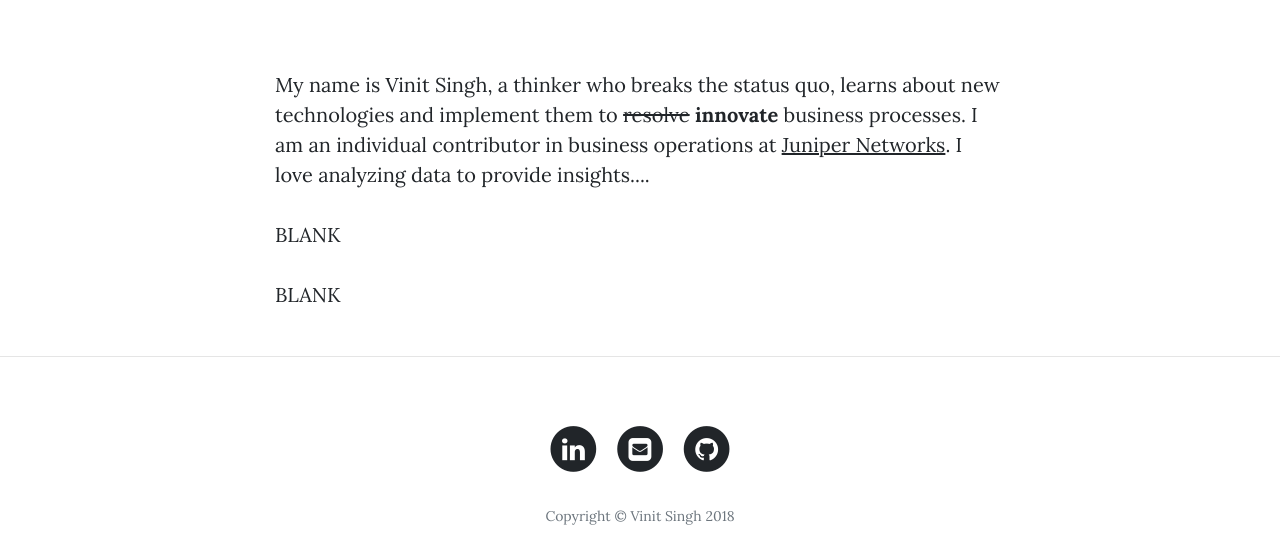
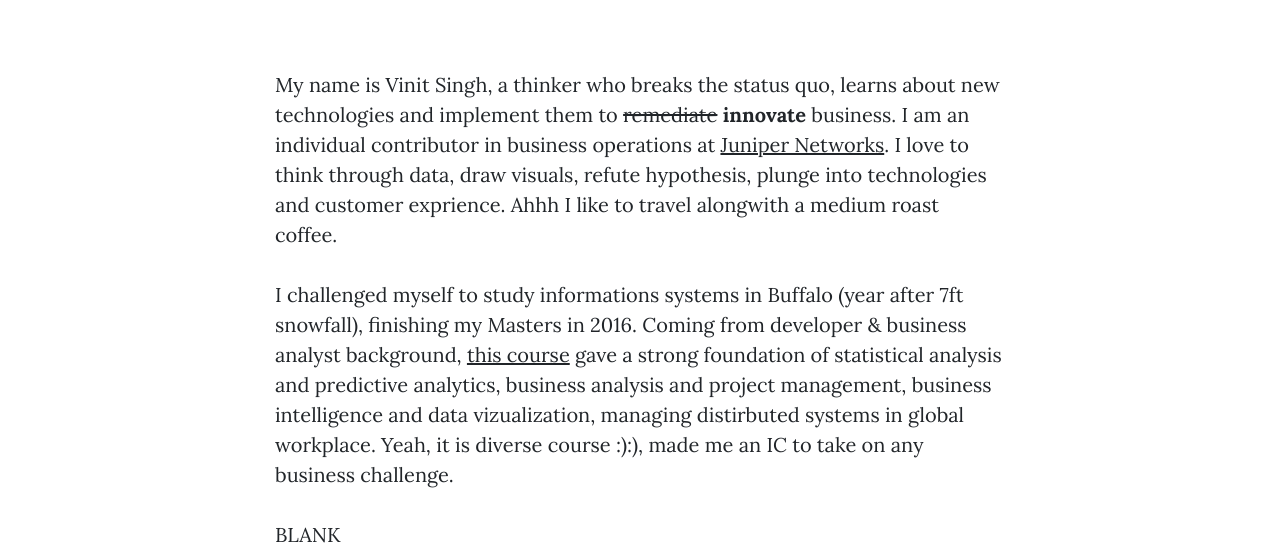
Before and after one commit to vinitsingh44/blog, a plain HTML site: page about.html in a window 1280 px wide. Shown: the part 514-1067 px from the top of the page. Drawn offline with nearby package versions, Linux system fonts and the light colour scheme.

Commit message:
Merge the recent changes

```diff
--- a/about.html
+++ b/about.html
@@ -70,8 +70,8 @@
     <div class="container">
       <div class="row">
         <div class="col-lg-8 col-md-10 mx-auto">
-          <p>My name is Vinit Singh, a thinker who breaks the status quo, learns about new technologies and implement them to <s>resolve</s> <b>innovate</b> business processes. I am an individual contributor in business operations at <a href="https://www.juniper.net/us/en/">Juniper Networks</a>. I love analyzing data to provide insights....</p>
-          <p>BLANK</p>
+          <p>My name is Vinit Singh, a thinker who breaks the status quo, learns about new technologies and implement them to <s>remediate</s> <b>innovate</b> business. I am an individual contributor in business operations at <a href="https://www.juniper.net/us/en/">Juniper Networks</a>. I love to think through data, draw visuals, refute hypothesis, plunge into technologies and customer exprience. Ahhh I like to travel alongwith a medium roast coffee.</p>
+          <p>I challenged myself to study informations systems in Buffalo (year after 7ft snowfall), finishing my Masters in 2016. Coming from developer & business analyst background, <a href="http://mgt.buffalo.edu/degree-programs/master-of-science-ms/information-systems.html">this course</a> gave a strong foundation of statistical analysis and predictive analytics, business analysis and project management, business intelligence and data vizualization, managing distirbuted systems in global workplace. Yeah, it is diverse course :):), made me an IC to take on any business challenge.</p>
           <p>BLANK</p>
         </div>
       </div>
```
